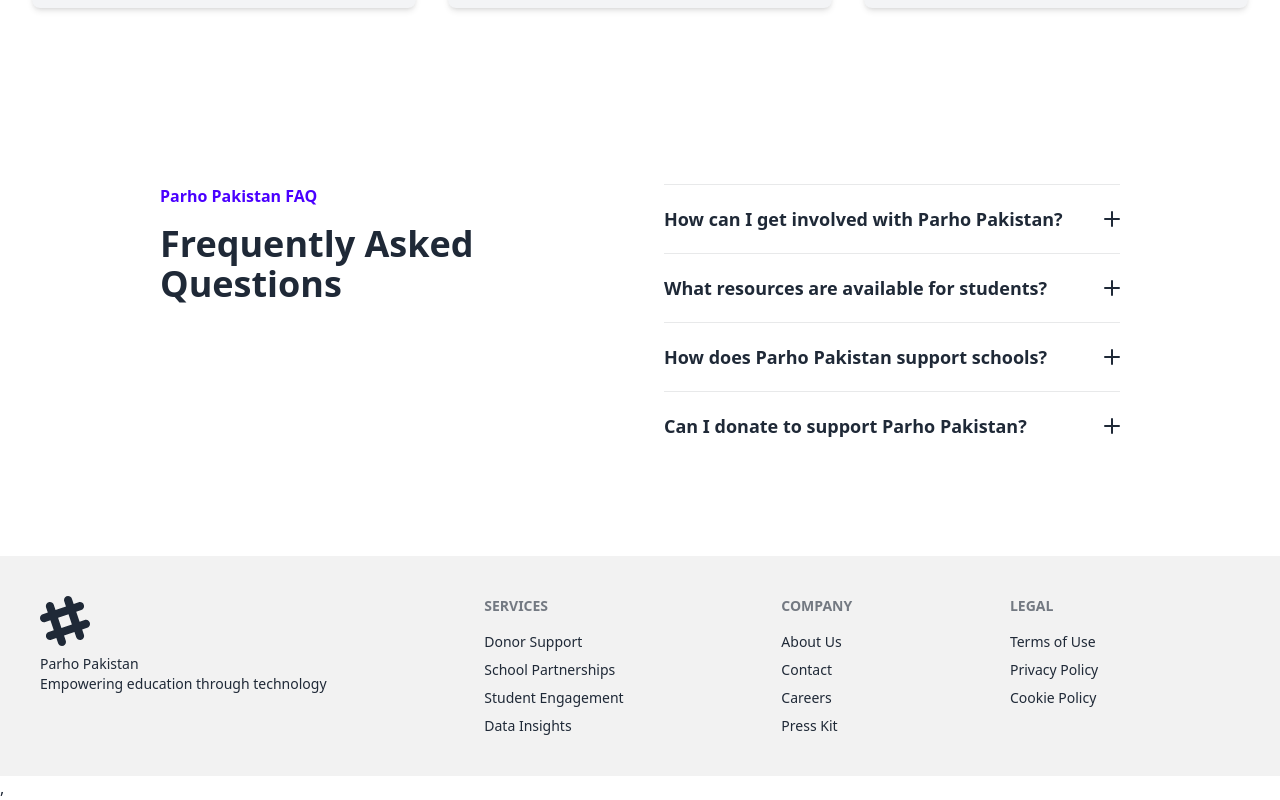
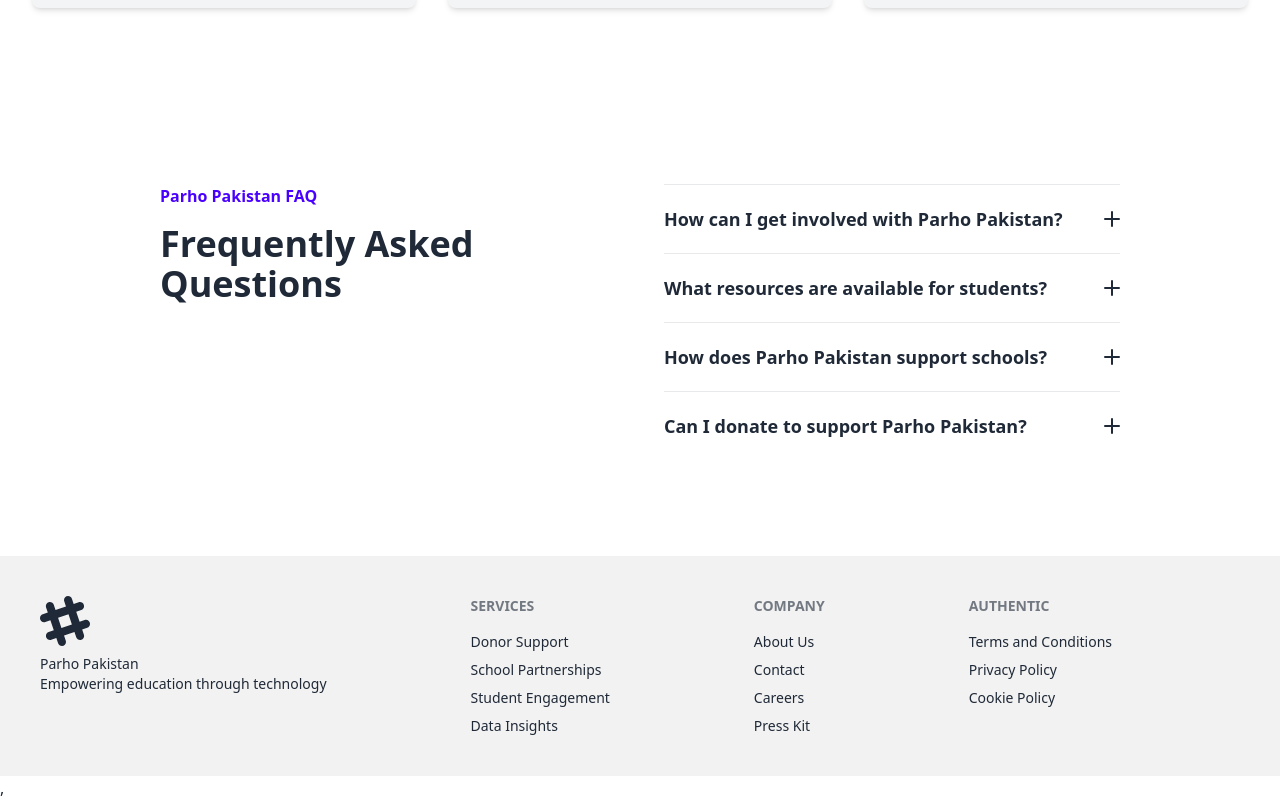
Before and after one commit to m-faisal930/Parho-Pakistan, a React (Vite) app in the folder frontend/: page /about in a window 1280 px wide. Shown: the part 1708-2508 px from the top of the page. Built offline with nearby package versions, Linux system fonts and the light colour scheme; no server answers.

Commit message:
footer updated

```diff
--- a/frontend/src/components/Footer.jsx
+++ b/frontend/src/components/Footer.jsx
@@ -37,8 +37,8 @@
           <a className="link link-hover">Press Kit</a>
         </nav>
         <nav>
-          <h6 className="footer-title">Legal</h6>
-          <a className="link link-hover">Terms of Use</a>
+          <h6 className="footer-title">Authentic</h6>
+          <a className="link link-hover">Terms and Conditions</a>
           <a className="link link-hover">Privacy Policy</a>
           <a className="link link-hover">Cookie Policy</a>
         </nav>
```
